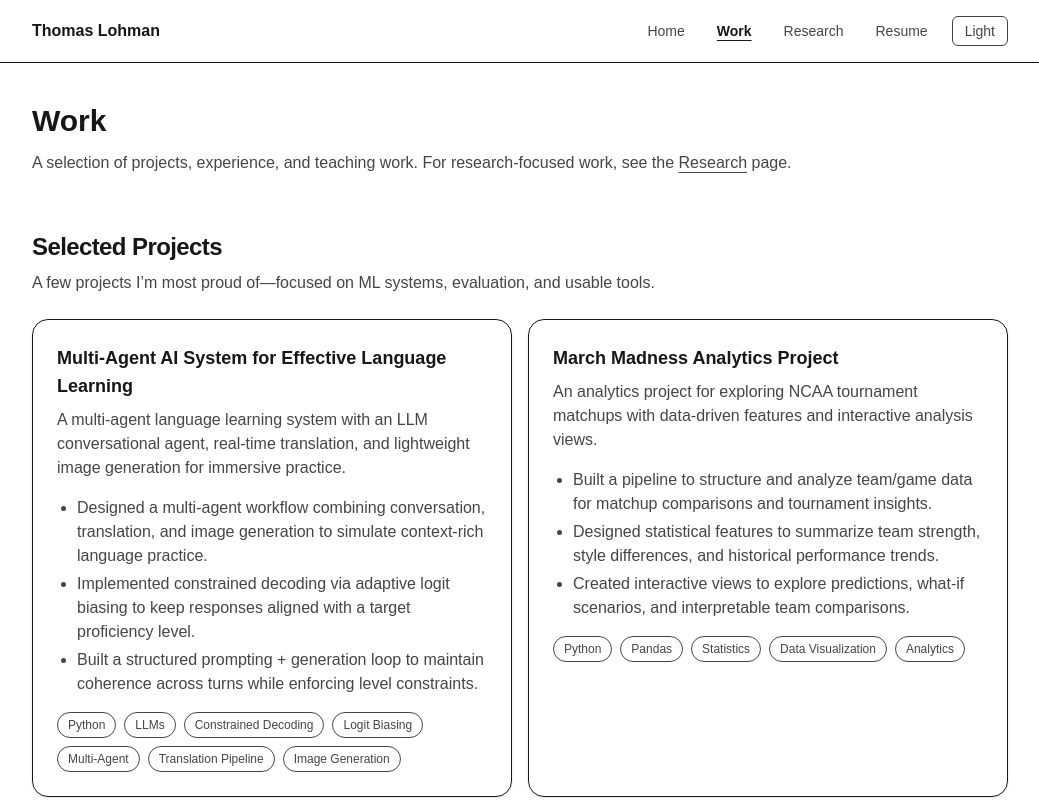
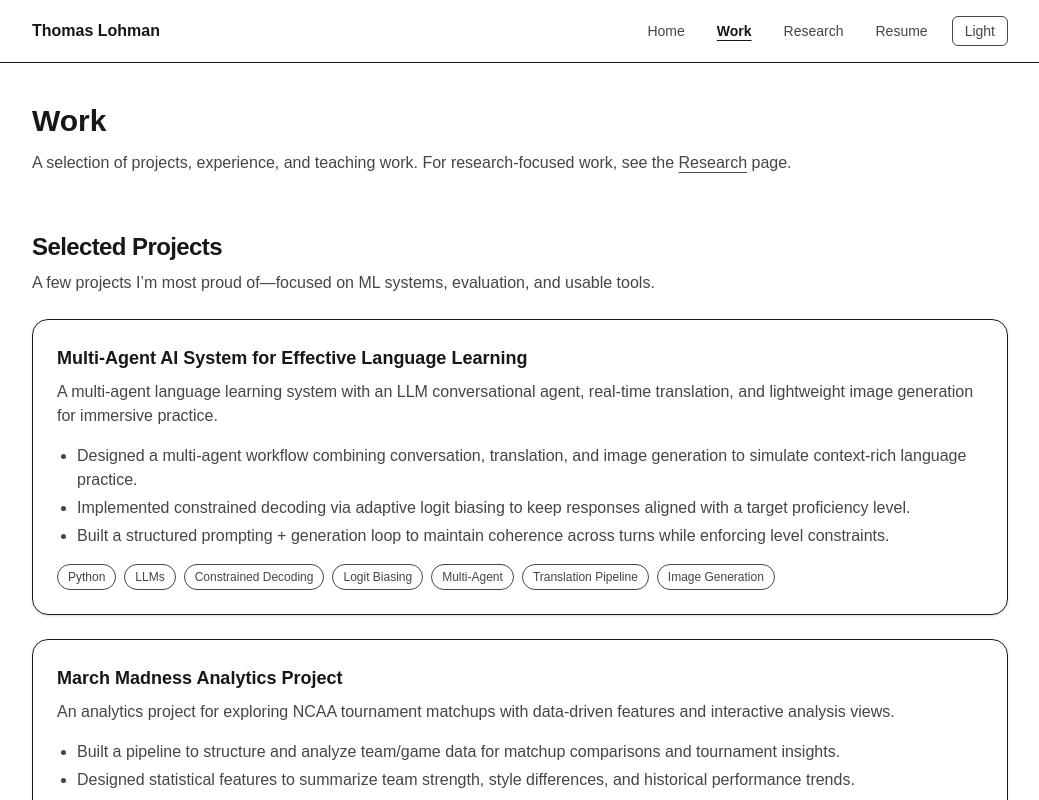
Before and after one commit to Thomas-Lohman/Personal-Website, a Next.js app: page /work in a window 1280 px wide. Shown: the top 800 px of the page, without its empty margins (120-1159 px from the left). Built offline with nearby package versions, Linux system fonts and the light colour scheme.

Commit message:
Updating work page so there is only one tile per row

```diff
--- a/app/work/page.tsx
+++ b/app/work/page.tsx
@@ -121,7 +121,12 @@ export default function WorkPage() {
           title="Selected Projects"
           subtitle="A few projects I’m most proud of—focused on ML systems, evaluation, and usable tools."
         />
-        <div className="grid gap-4 sm:grid-cols-2">
+        <div
+          className={
+            "grid gap-6"
+            // + " sm:grid-cols-2"   // ← old two-column layout
+          }
+        >
           {projects.map((p) => (
             <ProjectCard key={p.title} project={p} />
           ))}
```
